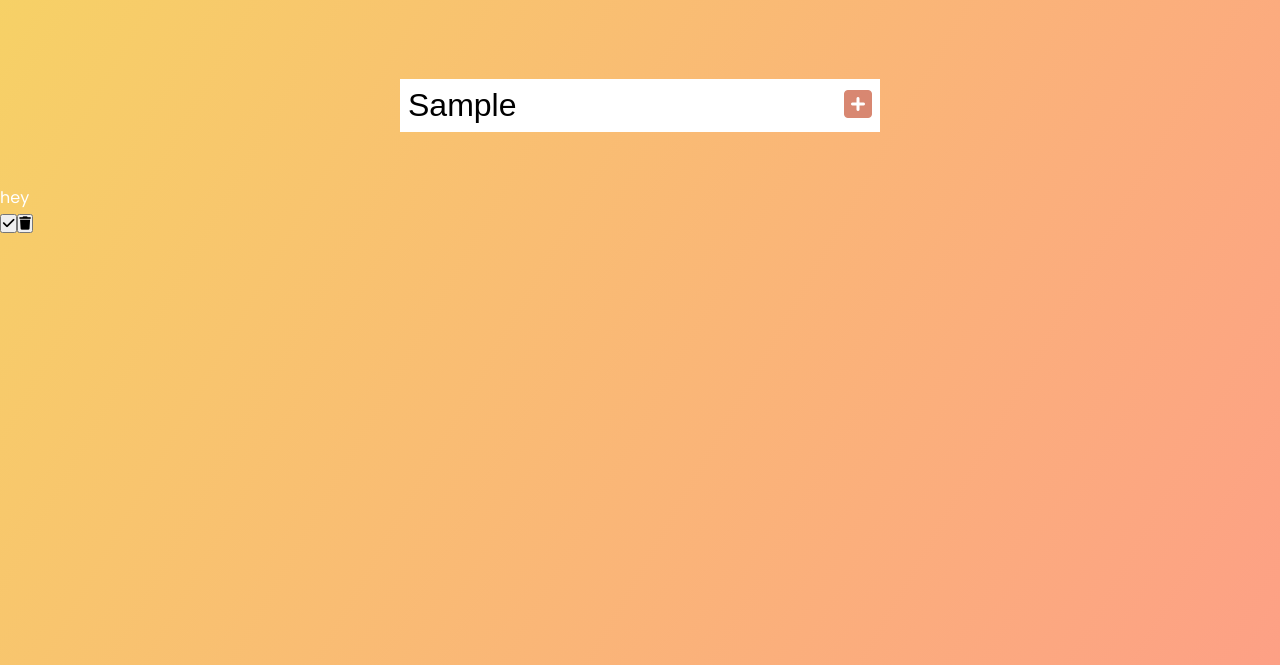
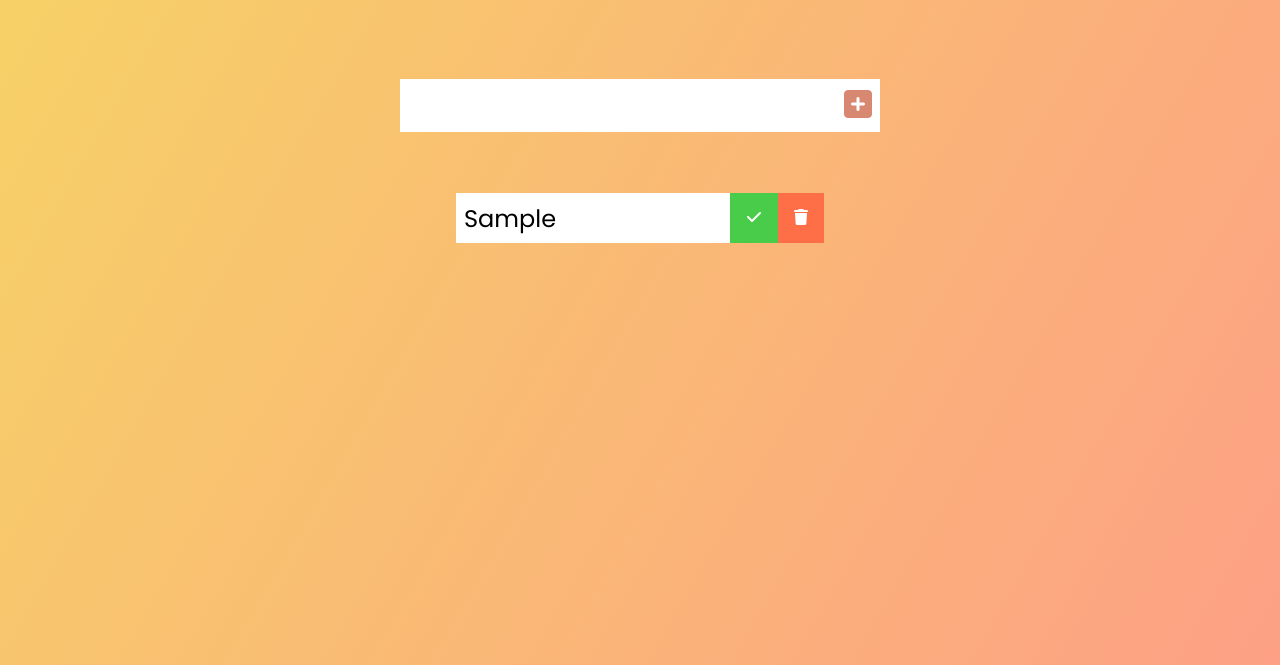
Before and after one commit to bosunabujade/wt-project, a plain HTML site: page index.html in a window 1280 px wide. Both pictures are taken after typing "Sample" into the empty fields and a click on the button 858 px from the left and 240 px from the top of the page. Shown: the part 135-800 px from the top of the page. Drawn offline with Linux system fonts and the light colour scheme.

Commit message:
Added the css for the to do items and the corresponding buttons

```diff
--- a/app.js
+++ b/app.js
@@ -16,7 +16,7 @@ function addTodo(event) {
     todoDiv.classList.add("todo");
     // Creating Li
     const newTodo = document.createElement("li");
-    newTodo.innerText = "hey"
+    newTodo.innerText = todoInput.value;
     newTodo.classList.add('todo-item');
     todoDiv.appendChild(newTodo);
     // Check Mark Button
@@ -31,4 +31,6 @@ function addTodo(event) {
     todoDiv.appendChild(trashButton);
     //Append to List
     todoList.appendChild(todoDiv);
+    // Clear todo input value
+    todoInput.value = ""
 }
--- a/style.css
+++ b/style.css
@@ -44,3 +44,46 @@ form button:hover {
     background: #d88771;
     color: white;
 }
+
+.todo-container{
+    display: flex;
+    justify-content: center;
+    align-items:center;
+}
+
+.todo-list{
+    min-width:30%;
+    list-style: none;
+}
+
+.todo{
+    margin: 0.5rem;
+    background: white;
+    color: black;
+    font-size: 1.5rem;
+    display: flex;
+    justify-content: space-between;
+    align-items: center;
+}
+
+.todo li{
+    flex: 1;
+}
+
+.trash-btn,
+.complete-btn{
+    background: #ff6f47;
+    color: white;
+    border: none;
+    padding: 1rem;
+    cursor: pointer;
+    font-size: 1rem;
+}
+
+.complete-btn{
+    background: rgb(73,204,73);
+}
+
+.todo-item{
+    padding: 0rem 0.5rem;
+}
```
